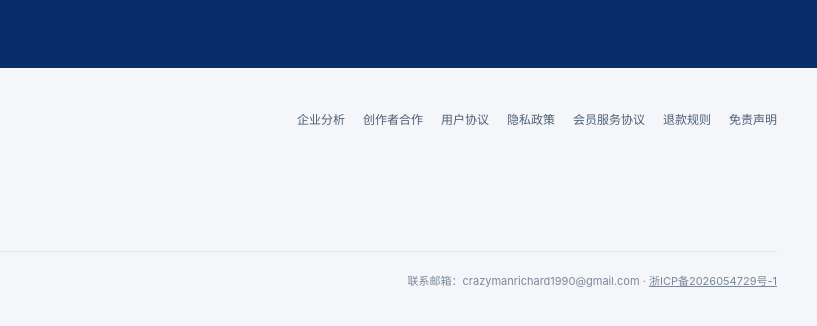
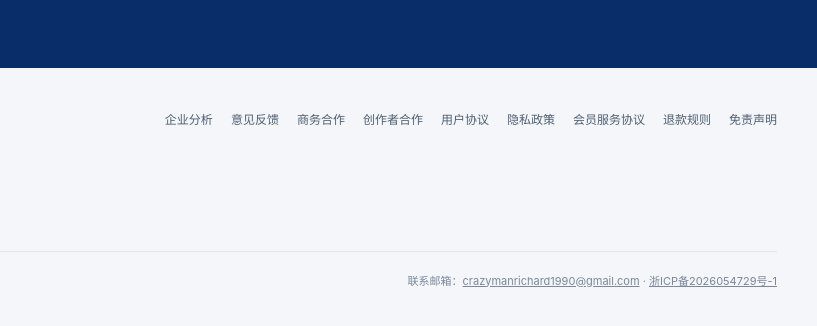
Before and after one commit to richardsun1990/dupontmaster-web-manual, a plain HTML site: page index.html in a window 1280 px wide. Shown: the part 6700-7026 px from the top of the page, 463-1280 px from the left. Drawn offline with Linux system fonts and the light colour scheme.

Commit message:
feat(contact): add feedback and business mail links to official homepage

```diff
--- a/index.html
+++ b/index.html
@@ -395,6 +395,8 @@
         </div>
         <div class="footer-links">
           <a href="/blog/">企业分析</a>
+          <a href="mailto:crazymanrichard1990@gmail.com?subject=%E6%9D%9C%E9%82%A6%E5%A4%A7%E5%B8%88%EF%BD%9C%E4%BA%A7%E5%93%81%E5%BB%BA%E8%AE%AE%E4%B8%8E%E9%97%AE%E9%A2%98%E5%8F%8D%E9%A6%88">意见反馈</a>
+          <a href="mailto:crazymanrichard1990@gmail.com?subject=%E6%9D%9C%E9%82%A6%E5%A4%A7%E5%B8%88%EF%BD%9C%E5%95%86%E5%8A%A1%E5%90%88%E4%BD%9C%E5%92%A8%E8%AF%A2">商务合作</a>
           <a href="/creator/">创作者合作</a>
           <a href="/terms.html">用户协议</a>
           <a href="/privacy.html">隐私政策</a>
@@ -405,7 +407,7 @@
       </div>
       <div class="footer-meta">
         <span>© <span data-current-year>2026</span> DupontMaster 杜邦大师 · 投资有风险，决策需谨慎。</span>
-        <span>联系邮箱：crazymanrichard1990@gmail.com · <a href="https://beian.miit.gov.cn/" target="_blank" rel="noopener noreferrer">浙ICP备2026054729号-1</a></span>
+        <span>联系邮箱：<a href="mailto:crazymanrichard1990@gmail.com">crazymanrichard1990@gmail.com</a> · <a href="https://beian.miit.gov.cn/" target="_blank" rel="noopener noreferrer">浙ICP备2026054729号-1</a></span>
       </div>
     </div>
   </footer>
```
